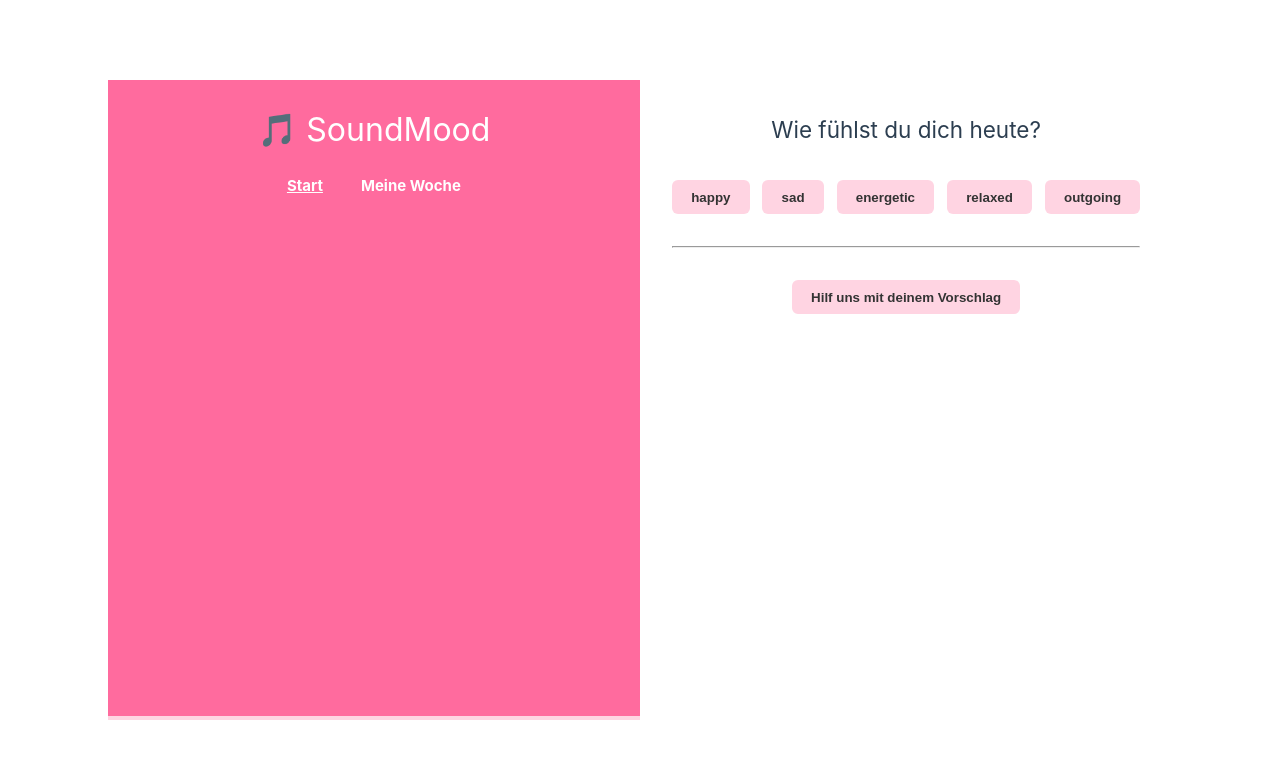
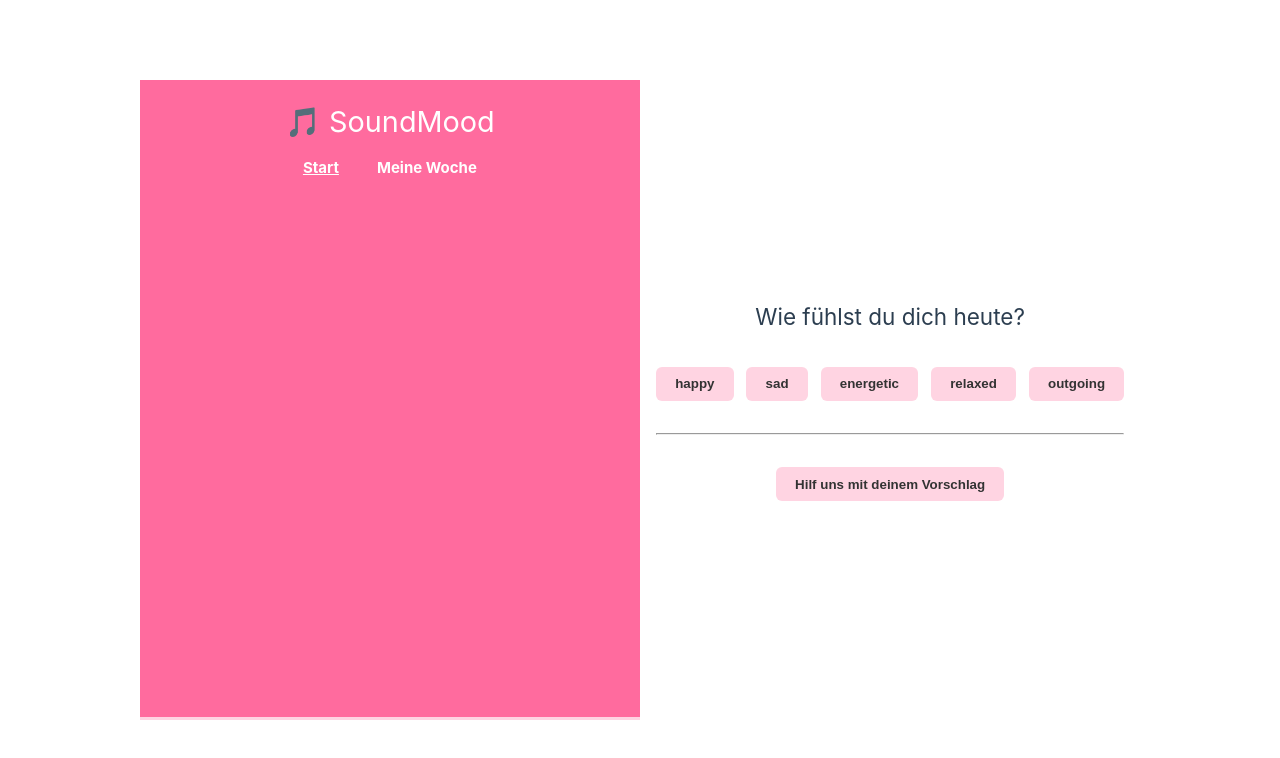
Before and after one commit to KamdemMarylove/Frontend-Soundmood, a Vue app: page / in a window 1280 px wide. Shown: the top 758 px of the page. Built offline with nearby package versions, Linux system fonts and the light colour scheme; the HTML template or start-up script is replaced by a standard one.

Commit message:
styling versuche4

```diff
--- a/src/App.vue
+++ b/src/App.vue
@@ -20,18 +20,18 @@ import { RouterLink, RouterView } from 'vue-router'
 header {
   background-color: #ff6b9e;
   color: white;
-  padding: 1.5rem 1rem;
+  padding: 1rem;
   text-align: center;
-  border-bottom: 4px solid #ffd4e2;
+  border-bottom: 3px solid #ffd4e2;
 }
 
 h1 {
-  margin: 0;
-  font-size: 2rem;
+  font-size: 1.8rem;
+  margin: 0.2rem 0;
 }
 
 nav {
-  margin-top: 1rem;
+  margin-top: 0.5rem;
   display: flex;
   justify-content: center;
   gap: 2rem;
@@ -49,8 +49,10 @@ a.router-link-exact-active {
 }
 
 main {
-  padding: 2rem;
-  background-color: #fff;
+  padding: 3rem 1rem;
   min-height: 80vh;
+  display: flex;
+  justify-content: center;
+  align-items: flex-start;
 }
 </style>
--- a/src/views/HomeView.vue
+++ b/src/views/HomeView.vue
@@ -102,6 +102,16 @@ const submitSuggestion = async () => {
   text-align: center;
   max-width: 700px;
   margin: auto;
+  .home {
+    text-align: center;
+    max-width: 700px;
+    margin: auto;
+    background: white;
+    padding: 2rem;
+    border-radius: 12px;
+    box-shadow: 0 2px 10px rgba(0,0,0,0.05);
+    margin-top: 3rem;
+  }
 }
 
 .button-group {
```
